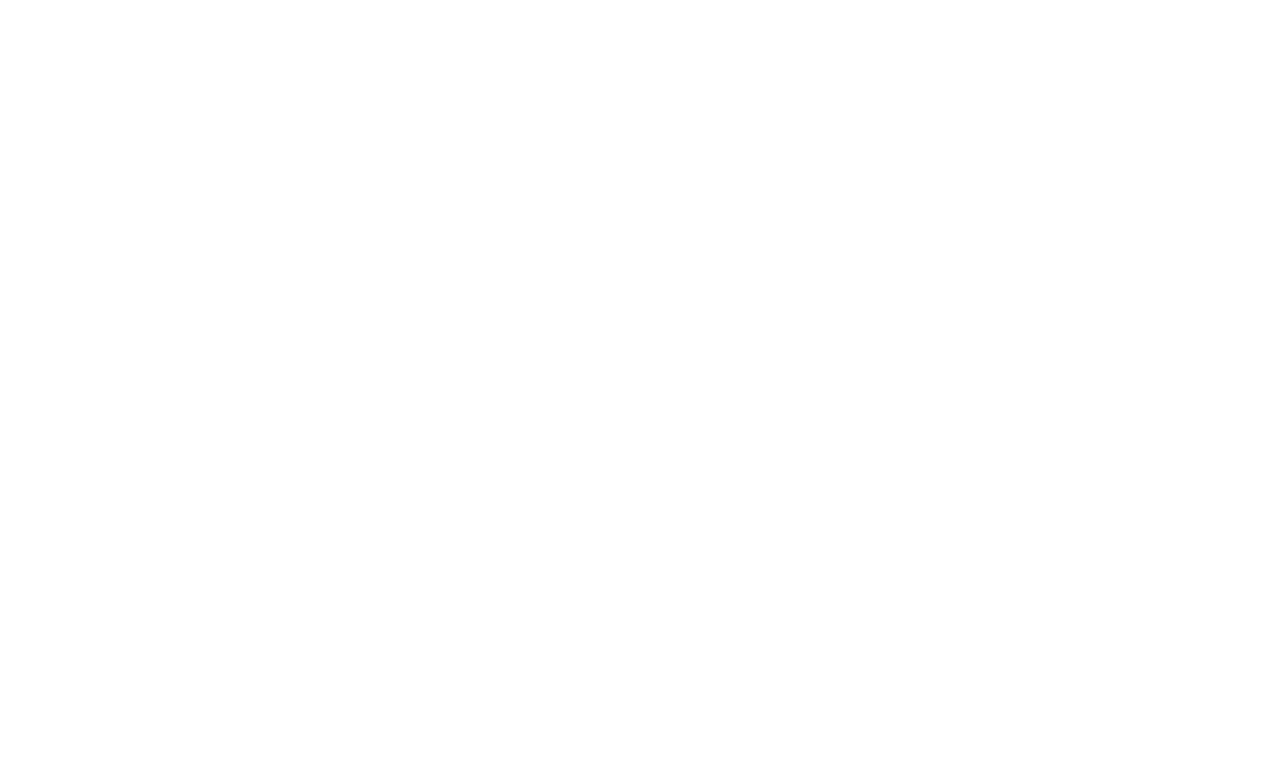
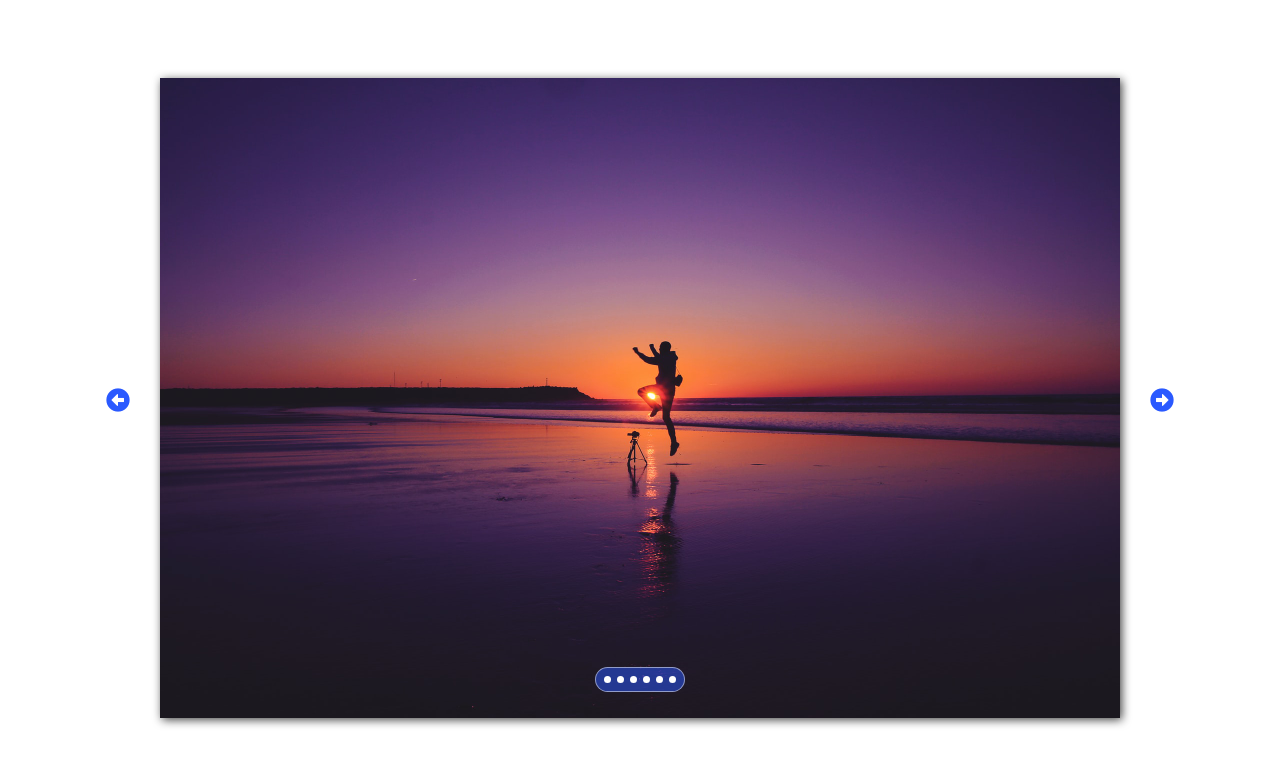
Before and after one commit to gl-guccione/js-jq-carousel, a plain HTML site: page index.html in a window 1280 px wide. Drawn offline with nearby package versions, Linux system fonts and the light colour scheme.

Commit message:
done html + css

```diff
--- a/css/style.css
+++ b/css/style.css
@@ -3,3 +3,63 @@
   margin: 0;
   padding: 0;
 }
+
+.wrapper {
+  display: flex;
+  align-items: center;
+  justify-content: center;
+
+  width: 100%;
+  height: 100vh;
+
+}
+
+.prev-button > i,
+.next-button > i {
+  cursor: pointer;
+
+  color: #2a59ff;
+
+  font-size: 24px;
+}
+
+.gallery {
+  padding: 0 30px;
+
+  filter: drop-shadow(2px 2px 5px #444);
+}
+
+.gallery > img {
+  display: none;
+
+  max-height: 80vh;
+}
+
+.gallery > img.active {
+  display: inline-block;
+}
+
+.bullet-container {
+  position: absolute;
+  bottom: 30px;
+  left: 50%;
+
+  display: flex;
+
+  padding: 5px;
+
+  transform: translateX(-50%);
+
+  border: 1px solid rgba(255, 255, 255, 0.5);
+  border-radius: 100vh;
+  background-color: rgba(42, 89, 255, 0.5);
+}
+
+.bullet-container > .bullet {
+  width: 7px;
+  height: 7px;
+  margin: 3px;
+
+  border-radius: 50%;
+  background-color: #fff;
+}
--- a/index.html
+++ b/index.html
@@ -5,13 +5,41 @@
     <meta name="viewport" content="width=device-width, initial-scale=1.0">
     <meta http-equiv="X-UA-Compatible" content="ie=edge">
     <title>js-jq-carousel</title>
-    <!-- link stylesheet -->
+    <!-- link stylesheets -->
     <link rel="stylesheet" href="css/style.css">
+    <link rel="stylesheet" href="https://cdnjs.cloudflare.com/ajax/libs/font-awesome/5.14.0/css/all.min.css">
     <!-- link jQuery -->
     <script src="https://ajax.googleapis.com/ajax/libs/jquery/3.5.1/jquery.min.js"></script>
   </head>
   <body>
-
+    <div class="wrapper">
+      <div>
+        <div class="prev-button">
+          <i class="fas fa-arrow-alt-circle-left"></i>
+        </div>
+      </div>
+      <div class="gallery">
+        <img class="first active" src="img/img_1.jpg" alt="">
+        <img class="" src="img/img_0.jpg" alt="">
+        <img class="" src="img/img_2.jpg" alt="">
+        <img class="" src="img/img_3.jpg" alt="">
+        <img class="" src="img/img_4.jpg" alt="">
+        <img class="last" src="img/img_5.jpg" alt="">
+        <div class="bullet-container">
+          <div class="bullet"></div>
+          <div class="bullet"></div>
+          <div class="bullet"></div>
+          <div class="bullet"></div>
+          <div class="bullet"></div>
+          <div class="bullet"></div>
+        </div>
+      </div>
+      <div>
+        <div class="next-button">
+          <i class="fas fa-arrow-alt-circle-right"></i>
+        </div>
+      </div>
+    </div>
     <!-- link script.js -->
     <script src="js/script.js" charset="utf-8"></script>
   </body>
```
Also changed, not shown: img/img_0.jpg (added), img/img_1.jpg (added), img/img_2.jpg (added), img/img_3.jpg (added), img/img_4.jpg (added), img/img_5.jpg (added), 1 other file.
